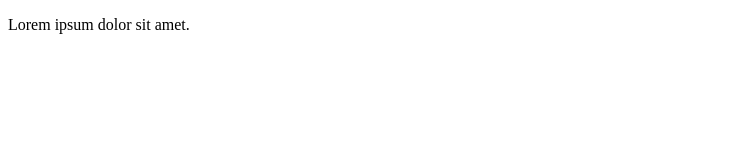
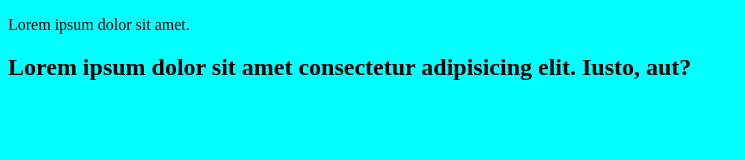
Before and after one commit to SinMarMoe/gitKurs, a plain HTML site: page index.html in a window 1280 px wide. Shown: the whole page, without its empty margins (0-745 px from the left). Drawn offline with Linux system fonts and the light colour scheme.

Commit message:
more lorem

```diff
--- a/index.html
+++ b/index.html
@@ -4,8 +4,12 @@
     <meta charset="UTF-8" />
     <meta name="viewport" content="width=device-width, initial-scale=1.0" />
     <title>Document</title>
+    <link rel="stylesheet" href="style.css" />
   </head>
   <body>
     <p>Lorem ipsum dolor sit amet.</p>
+    <h2>
+      Lorem ipsum dolor sit amet consectetur adipisicing elit. Iusto, aut?
+    </h2>
   </body>
 </html>
--- /dev/null
+++ b/style.css
@@ -0,0 +1,3 @@
+body {
+  background-color: aqua;
+}
```
